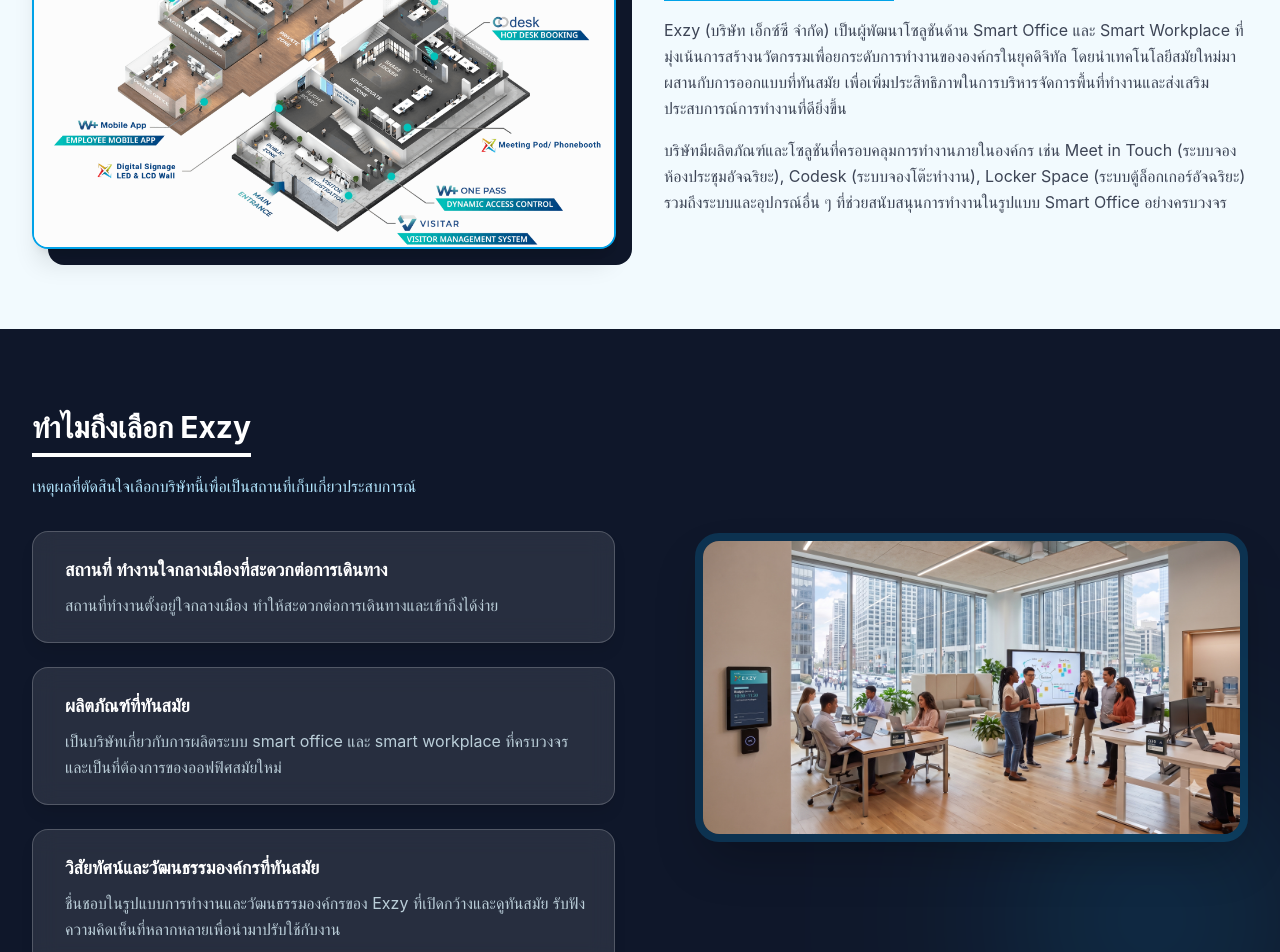
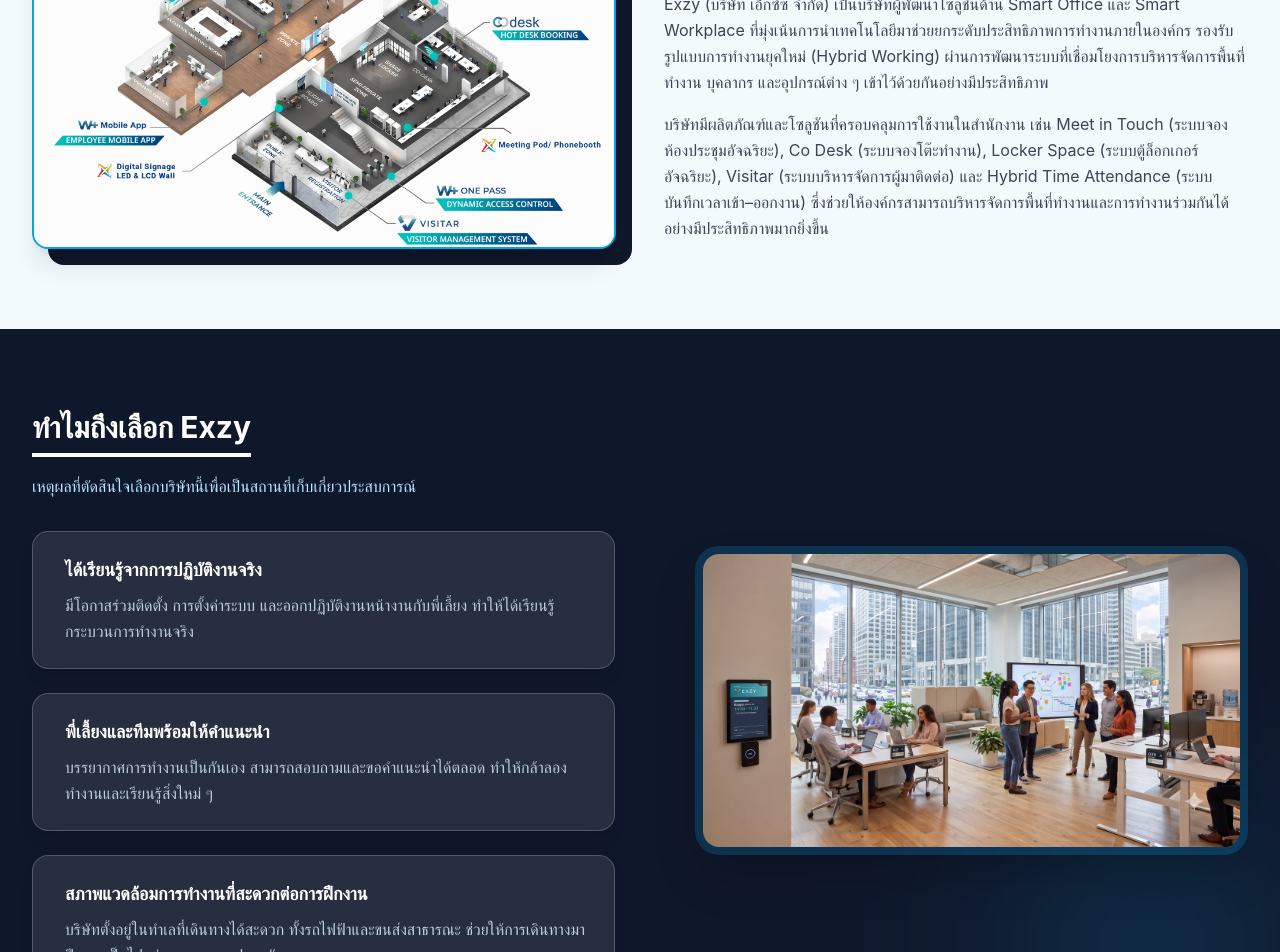
Before and after one commit to Tanakorn12345/Exzy-internreview, a React (Vite) app: page / in a window 1280 px wide. Shown: the part 900-1852 px from the top of the page. Built offline with nearby package versions, Linux system fonts and the light colour scheme.

Commit message:
fix whyexzy and about exzy

```diff
--- a/src/sections/About.jsx
+++ b/src/sections/About.jsx
@@ -17,10 +17,10 @@ const About = () => {
             <h2 className="text-3xl font-bold text-dark-500 mb-4 inline-block border-b-4 border-primary-500 pb-2">เกี่ยวกับบริษัท Exzy</h2>
 
             <p className="text-base text-dark-500/80 mb-4 leading-relaxed">
-             Exzy (บริษัท เอ็กซ์ซี จำกัด) เป็นผู้พัฒนาโซลูชันด้าน Smart Office และ Smart Workplace ที่มุ่งเน้นการสร้างนวัตกรรมเพื่อยกระดับการทำงานขององค์กรในยุคดิจิทัล โดยนำเทคโนโลยีสมัยใหม่มาผสานกับการออกแบบที่ทันสมัย เพื่อเพิ่มประสิทธิภาพในการบริหารจัดการพื้นที่ทำงานและส่งเสริมประสบการณ์การทำงานที่ดียิ่งขึ้น
+            Exzy (บริษัท เอ็กซ์ซี จำกัด) เป็นบริษัทผู้พัฒนาโซลูชันด้าน Smart Office และ Smart Workplace ที่มุ่งเน้นการนำเทคโนโลยีมาช่วยยกระดับประสิทธิภาพการทำงานภายในองค์กร รองรับรูปแบบการทำงานยุคใหม่ (Hybrid Working) ผ่านการพัฒนาระบบที่เชื่อมโยงการบริหารจัดการพื้นที่ทำงาน บุคลากร และอุปกรณ์ต่าง ๆ เข้าไว้ด้วยกันอย่างมีประสิทธิภาพ
             </p>
             <p className="text-base text-dark-500/80 leading-relaxed">
-            บริษัทมีผลิตภัณฑ์และโซลูชันที่ครอบคลุมการทำงานภายในองค์กร เช่น Meet in Touch (ระบบจองห้องประชุมอัจฉริยะ), Codesk (ระบบจองโต๊ะทำงาน), Locker Space (ระบบตู้ล็อกเกอร์อัจฉริยะ) รวมถึงระบบและอุปกรณ์อื่น ๆ ที่ช่วยสนับสนุนการทำงานในรูปแบบ Smart Office อย่างครบวงจร
+           บริษัทมีผลิตภัณฑ์และโซลูชันที่ครอบคลุมการใช้งานในสำนักงาน เช่น Meet in Touch (ระบบจองห้องประชุมอัจฉริยะ), Co Desk (ระบบจองโต๊ะทำงาน), Locker Space (ระบบตู้ล็อกเกอร์อัจฉริยะ), Visitar (ระบบบริหารจัดการผู้มาติดต่อ) และ Hybrid Time Attendance (ระบบบันทึกเวลาเข้า–ออกงาน) ซึ่งช่วยให้องค์กรสามารถบริหารจัดการพื้นที่ทำงานและการทำงานร่วมกันได้อย่างมีประสิทธิภาพมากยิ่งขึ้น
             </p>
           </div>
         </div>
--- a/src/sections/Projects.jsx
+++ b/src/sections/Projects.jsx
@@ -8,6 +8,7 @@ import obsidianImg1 from '../assets/node obsidian.png';
 import onsiteImg1 from '../assets/onsite2.jpg';
 import obsidianflow from '../assets/obsidian_kb_creation_flow.jpg';
 import onsiteflow from '../assets/onsite_support_flow.jpg';
+import attendanceflow from '../assets/attendance_app_install_flow.jpg';
 const Projects = () => {
   const [selectedProject, setSelectedProject] = useState(null);
 
@@ -31,7 +32,7 @@ const Projects = () => {
       title: "การลงระบบ Attendance ให้กับลูกค้า",
       description: "เป็นการติดตั้งและตั้งค่าเบื้องต้นของระบบ Attendance สำหรับการลงเวลาเข้า–ออกงาน โดยใช้ Intelligent Hub เป็นศูนย์กลางในการบริหารจัดการระบบ การตั้งค่า และการจัดการข้อมูลของแต่ละองค์กร เพื่อให้ระบบพร้อมสำหรับการใช้งานจริง",
       tags: ["Intelligent Hub", "Access Control"],
-      images: [attendanceImg, attendanceImg1]
+      images: [attendanceImg, attendanceImg1, attendanceflow]
     }
   ];
 
--- a/src/sections/WhyExzy.jsx
+++ b/src/sections/WhyExzy.jsx
@@ -19,28 +19,27 @@ const WhyExzy = () => {
                 {/* Reason 1 */}
                 <div className="bg-white/10 backdrop-blur-md p-6 rounded-2xl shadow-lg border border-white/20 relative overflow-hidden group hover:border-primary-400 hover:bg-white/15 transition-all">
                    <div className="absolute top-0 left-0 w-2 h-full bg-primary-400 group-hover:w-3 transition-all"></div>
-                   <h3 className="text-lg font-bold text-white mb-2 ml-2">สถานที่
-                    ทำงานใจกลางเมืองที่สะดวกต่อการเดินทาง
+                   <h3 className="text-lg font-bold text-white mb-2 ml-2">ได้เรียนรู้จากการปฏิบัติงานจริง
                    </h3>
                    <p className="text-primary-50/80 leading-relaxed ml-2">
-                      สถานที่ทำงานตั้งอยู่ใจกลางเมือง ทำให้สะดวกต่อการเดินทางและเข้าถึงได้ง่าย
+                      มีโอกาสร่วมติดตั้ง การตั้งค่าระบบ และออกปฏิบัติงานหน้างานกับพี่เลี้ยง ทำให้ได้เรียนรู้กระบวนการทำงานจริง
                    </p>
                 </div>
 
                 {/* Reason 2 */}
                 <div className="bg-white/10 backdrop-blur-md p-6 rounded-2xl shadow-lg border border-white/20 relative overflow-hidden group hover:border-primary-400 hover:bg-white/15 transition-all">
                    <div className="absolute top-0 left-0 w-2 h-full bg-primary-400 group-hover:w-3 transition-all"></div>
-                   <h3 className="text-lg font-bold text-white mb-2 ml-2">ผลิตภัณฑ์ที่ทันสมัย</h3>
+                   <h3 className="text-lg font-bold text-white mb-2 ml-2">พี่เลี้ยงและทีมพร้อมให้คำแนะนำ</h3>
                    <p className="text-primary-50/80 leading-relaxed ml-2">
-                      เป็นบริษัทเกี่ยวกับการผลิตระบบ smart office และ smart workplace ที่ครบวงจร และเป็นที่ต้องการของออฟฟิศสมัยใหม่
+บรรยากาศการทำงานเป็นกันเอง สามารถสอบถามและขอคำแนะนำได้ตลอด ทำให้กล้าลองทำงานและเรียนรู้สิ่งใหม่ ๆ
                    </p>
                 </div>
                 {/* Reason 3 */}
                 <div className="bg-white/10 backdrop-blur-md p-6 rounded-2xl shadow-lg border border-white/20 relative overflow-hidden group hover:border-primary-400 hover:bg-white/15 transition-all">
                    <div className="absolute top-0 left-0 w-2 h-full bg-primary-400 group-hover:w-3 transition-all"></div>
-                   <h3 className="text-lg font-bold text-white mb-2 ml-2">วิสัยทัศน์และวัฒนธรรมองค์กรที่ทันสมัย</h3>
+                   <h3 className="text-lg font-bold text-white mb-2 ml-2"> สภาพแวดล้อมการทำงานที่สะดวกต่อการฝึกงาน</h3>
                    <p className="text-primary-50/80 leading-relaxed ml-2">
-                      ชื่นชอบในรูปแบบการทำงานและวัฒนธรรมองค์กรของ Exzy ที่เปิดกว้างและดูทันสมัย รับฟังความคิดเห็นที่หลากหลายเพื่อนำมาปรับใช้กับงาน
+                      บริษัทตั้งอยู่ในทำเลที่เดินทางได้สะดวก ทั้งรถไฟฟ้าและขนส่งสาธารณะ ช่วยให้การเดินทางมาฝึกงานเป็นไปอย่างสะดวกและประหยัดเวลา
                    </p>
                 </div>
             </div>
```
Also changed, not shown: src/assets/attendance_app_install_flow.jpg (added).
